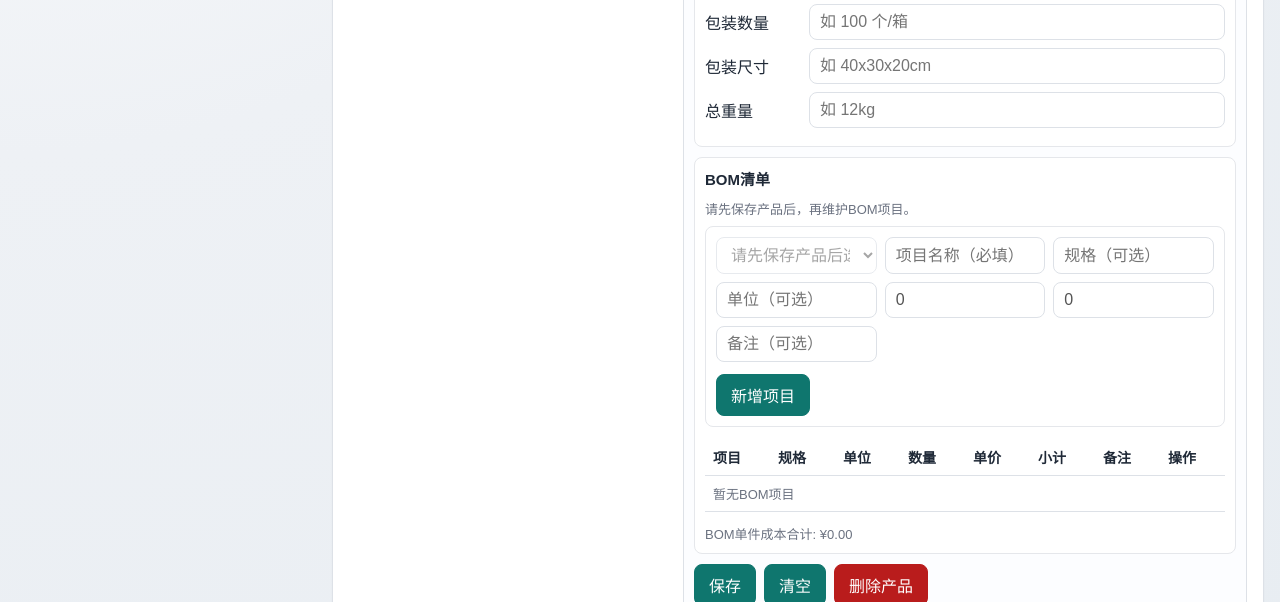
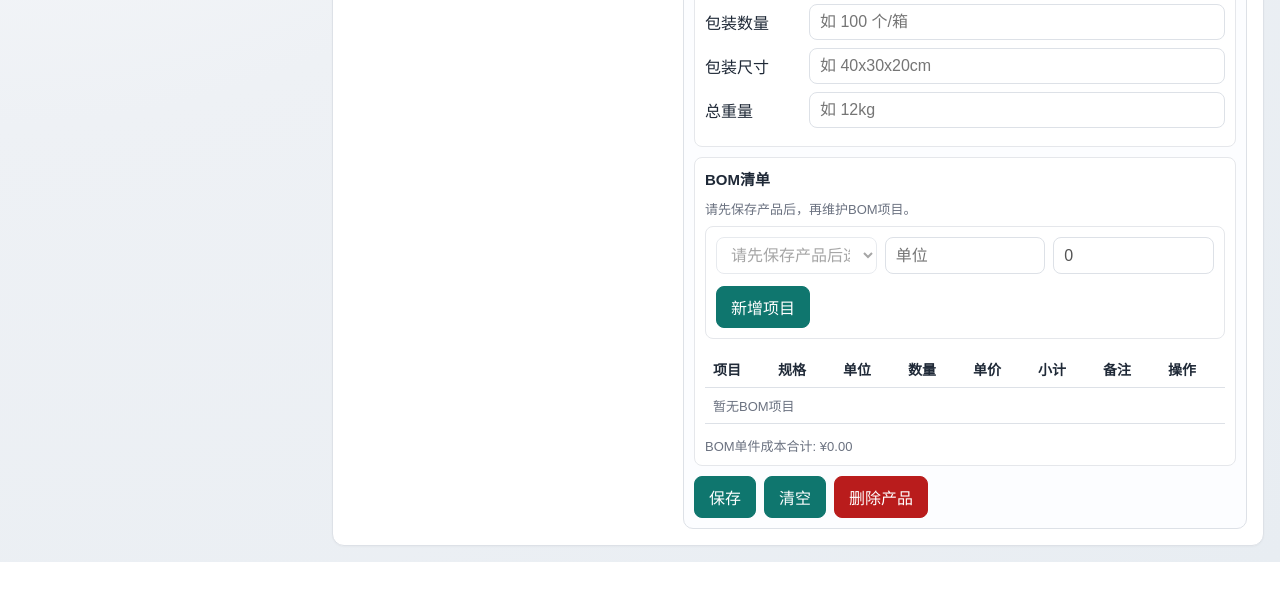
Before and after one commit to ciwei0600/ProductsInformationManage, a Flask app: page / in a window 1280 px wide, after a click on "新增/编辑产品". Shown: the part 676-1278 px from the top of the page. After the commit the page ends 1238 px from the top, so only its background shows below. Run offline with Flask 3, Linux system fonts and the light colour scheme; data that the repository does not hold is empty; some libraries are stand-ins or nearby versions.

Commit message:
refactor(bom): simplify detail editor inputs

```diff
--- a/static/app.js
+++ b/static/app.js
@@ -862,7 +862,7 @@ function renderProductImages(images) {
 function renderProductBoomBaseSelect(
   items,
   selectedBaseItemId = null,
-  placeholder = "选择BOOM基础项（可选）"
+  placeholder = "选择BOOM具体名称"
 ) {
   const select = el("bomBaseItemSelect");
   if (!select) return;
@@ -896,13 +896,17 @@ async function loadProductBoomBaseItems(boomCategoryId, selectedBaseItemId = nul
 
 function applySelectedProductBoomBaseItem() {
   const selectedId = Number(el("bomBaseItemSelect").value);
-  if (!selectedId) return;
+  if (!selectedId) {
+    el("bomItemUnit").value = "";
+    return;
+  }
   const selected = state.currentProductBoomBaseItems.find((item) => item.id === selectedId);
-  if (!selected) return;
-
-  el("bomItemName").value = selected.item_name || "";
+  if (!selected) {
+    el("bomItemUnit").value = "";
+    return;
+  }
+
   el("bomItemUnit").value = selected.unit || "";
-  el("bomItemUnitCost").value = formatDecimal(Number(selected.default_unit_cost || 0), 6);
 }
 
 function setBomEditorEnabled(enabled) {
@@ -922,12 +926,8 @@ function setBomEditorEnabled(enabled) {
 function resetBomEditor() {
   state.editingBomItemId = null;
   el("bomBaseItemSelect").value = "";
-  el("bomItemName").value = "";
-  el("bomItemSpec").value = "";
   el("bomItemUnit").value = "";
   el("bomItemQty").value = "0";
-  el("bomItemUnitCost").value = "0";
-  el("bomItemRemark").value = "";
   el("saveBomItemBtn").textContent = "新增项目";
   el("cancelBomEditBtn").style.display = "none";
 }
@@ -940,12 +940,8 @@ function startEditBomItem(bomItemId) {
 
   state.editingBomItemId = bomItemId;
   el("bomBaseItemSelect").value = item.base_item_id ? String(item.base_item_id) : "";
-  el("bomItemName").value = item.item_name || "";
-  el("bomItemSpec").value = item.item_spec || "";
   el("bomItemUnit").value = item.unit || "";
   el("bomItemQty").value = formatDecimal(item.quantity, 6);
-  el("bomItemUnitCost").value = formatDecimal(item.unit_cost, 6);
-  el("bomItemRemark").value = item.remark || "";
   el("saveBomItemBtn").textContent = "保存修改";
   el("cancelBomEditBtn").style.display = "";
 }
@@ -1007,28 +1003,19 @@ function renderBomItems(items, totalCost = 0) {
 }
 
 function buildBomItemPayload() {
-  const itemName = el("bomItemName").value.trim();
-  if (!itemName) {
-    throw new Error("BOM项目名称不能为空");
+  const baseItemId = el("bomBaseItemSelect").value ? Number(el("bomBaseItemSelect").value) : null;
+  if (!baseItemId) {
+    throw new Error("请选择BOOM具体名称");
   }
 
   const quantity = Number(el("bomItemQty").value || "0");
-  const unitCost = Number(el("bomItemUnitCost").value || "0");
   if (!Number.isFinite(quantity) || quantity < 0) {
     throw new Error("BOM数量必须大于等于0");
   }
-  if (!Number.isFinite(unitCost) || unitCost < 0) {
-    throw new Error("BOM单价必须大于等于0");
-  }
 
   return {
-    base_item_id: el("bomBaseItemSelect").value ? Number(el("bomBaseItemSelect").value) : null,
-    item_name: itemName,
-    item_spec: el("bomItemSpec").value.trim(),
-    unit: el("bomItemUnit").value.trim(),
+    base_item_id: baseItemId,
     quantity,
-    unit_cost: unitCost,
-    remark: el("bomItemRemark").value.trim(),
   };
 }
 
--- a/templates/index.html
+++ b/templates/index.html
@@ -179,14 +179,10 @@
                 <div id="bomEditor" class="bom-editor">
                   <div class="bom-input-grid">
                     <select id="bomBaseItemSelect">
-                      <option value="">选择BOOM基础项（可选）</option>
+                      <option value="">选择BOOM具体名称</option>
                     </select>
-                    <input id="bomItemName" type="text" placeholder="项目名称（必填）" />
-                    <input id="bomItemSpec" type="text" placeholder="规格（可选）" />
-                    <input id="bomItemUnit" type="text" placeholder="单位（可选）" />
+                    <input id="bomItemUnit" type="text" placeholder="单位" readonly />
                     <input id="bomItemQty" type="number" min="0" step="0.0001" value="0" placeholder="数量" />
-                    <input id="bomItemUnitCost" type="number" min="0" step="0.0001" value="0" placeholder="单价" />
-                    <input id="bomItemRemark" type="text" placeholder="备注（可选）" />
                   </div>
                   <div class="button-row mt12">
                     <button id="saveBomItemBtn" type="button">新增项目</button>
```
